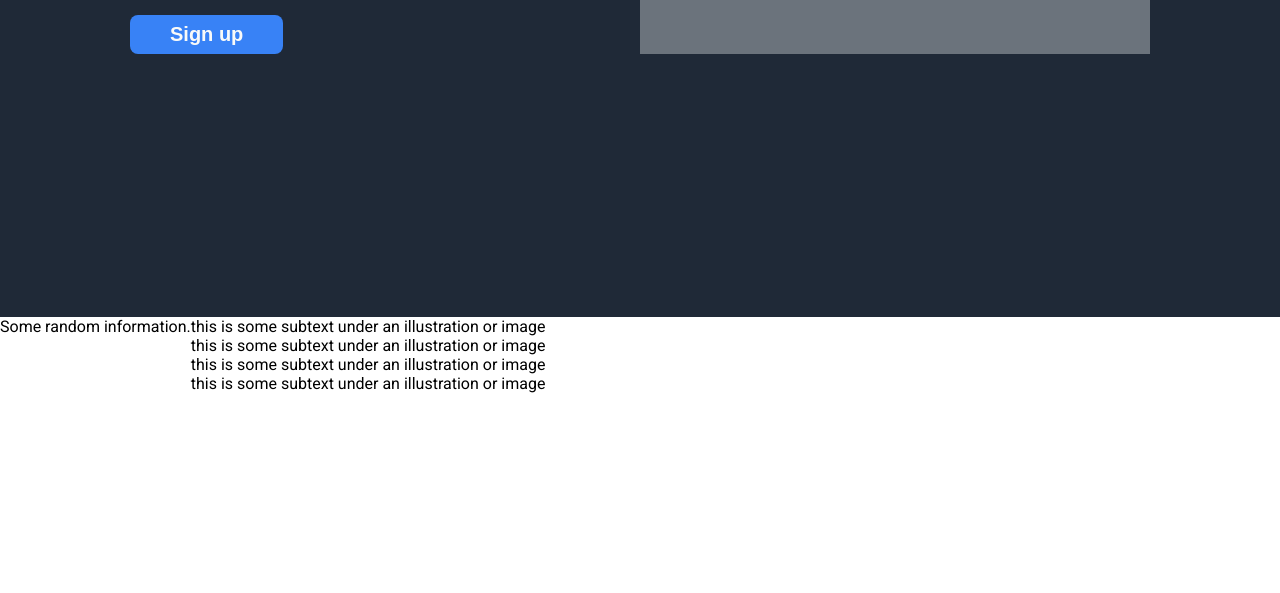
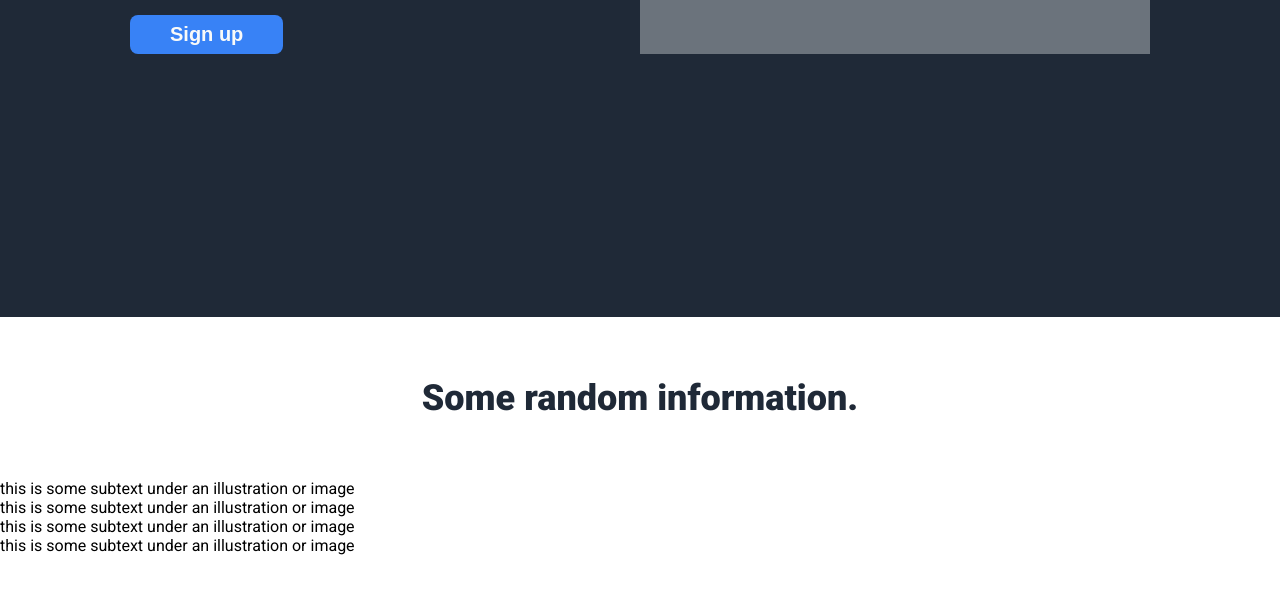
Before and after one commit to dss-neto/landing-page-project, a plain HTML site: page index.html in a window 1280 px wide. Shown: the part 503-1096 px from the top of the page. Drawn offline with Linux system fonts and the light colour scheme.

Commit message:
Style the information header

```diff
--- a/styles.css
+++ b/styles.css
@@ -115,4 +115,13 @@ body .first-section {
     display: flex;
     flex-shrink: 0;
     height:820px;
+    flex-direction: column;
 }
+
+.second-heading {
+    font-size: 36px;
+    font-weight: 900;
+    color: #1F2937;
+    text-align: center;
+    padding: 60px;
+}
```
Also changed, not shown: index.html (+3 -0 lines).
